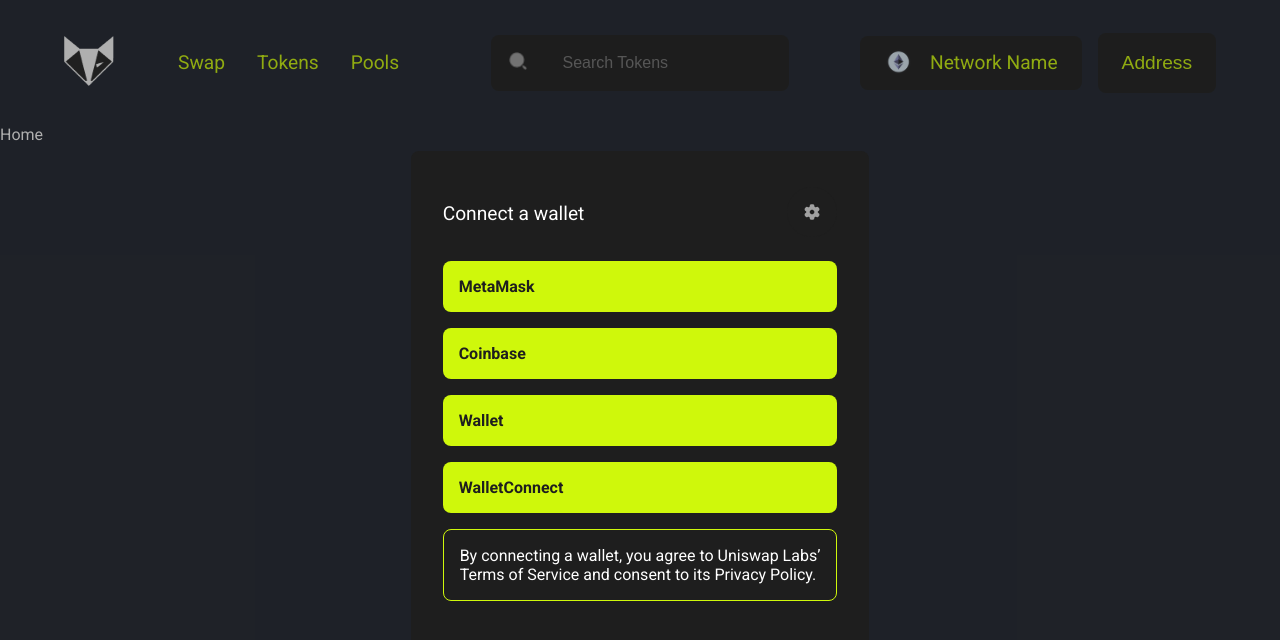
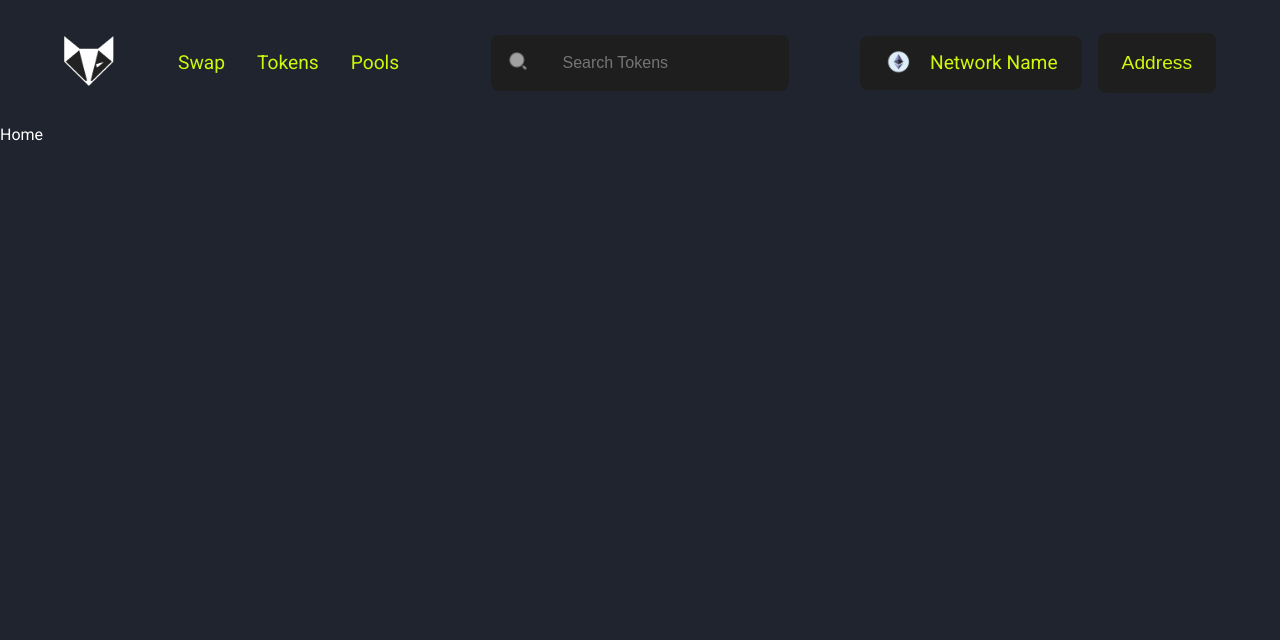
Before and after one commit to W3Charles/uniswap_3.0, a Next.js app: page / in a window 1280 px wide. Shown: the top 640 px of the page. Built offline with nearby package versions, Linux system fonts and the light colour scheme.

Commit message:
style: remove exclamation

```diff
--- a/Components/NavBar/NavBar.jsx
+++ b/Components/NavBar/NavBar.jsx
@@ -67,7 +67,7 @@ const NavBar = () => {
           </div>
           <button onClick={() => {}}>Address</button>
 
-          {!openModal && (
+          {openModal && (
             <Modal setOpenModal={setOpenModal} connectWallet="Connect" />
           )}
         </div>
```
